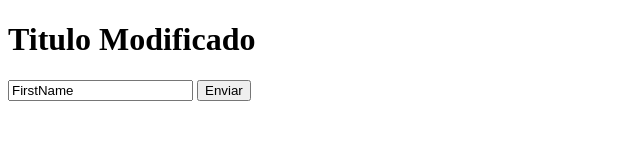
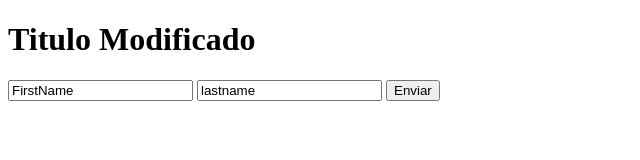
Before and after one commit to Gamatronix/git-example, a plain HTML site: page index.html in a window 1280 px wide. Shown: the whole page, without its empty margins (0-640 px from the left). Drawn offline with Linux system fonts and the light colour scheme.

Commit message:
Se agrego lastname

```diff
--- a/index.html
+++ b/index.html
@@ -11,6 +11,8 @@
     <h1>Titulo Modificado</h1>
     <form action="#" method="get">
         <input type:"text" value="FirstName"  id="firstName">
+        <input type:"text" value="lastname"  id="lastName">
+
         <input type="button" value="Enviar">
     </form>
 </body>
```
